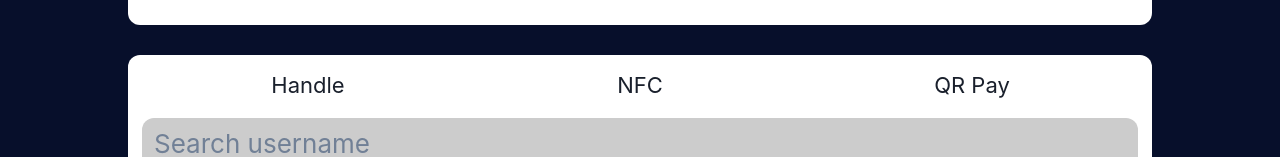
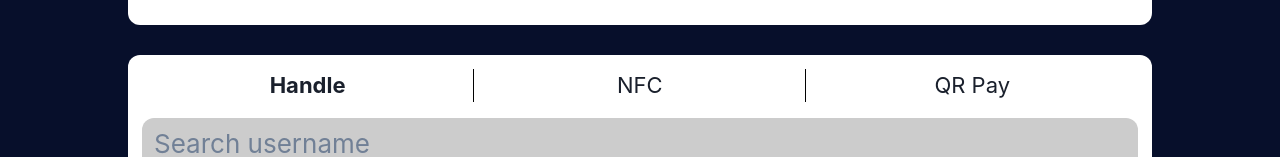
Before and after one commit to Project-Hackathons/tiktok-techjam, a Next.js app in the folder frontend/: page /pay in a window 1280 px wide. Shown: the part 177-334 px from the top of the page. Built offline with nearby package versions, Linux system fonts and the light colour scheme.

Commit message:
bold payment type on select

```diff
--- a/frontend/src/pages/pay.tsx
+++ b/frontend/src/pages/pay.tsx
@@ -89,7 +89,9 @@ export default function Home() {
           {paymentTypes.map((type) => (
             <div
               key={type.id}
-              className={styles.type}
+              className={`${styles.type} ${
+                type.id == paymentType ? styles.type_selected : ""
+              }`}
               onClick={() => {
                 setPaymentType(type.id);
               }}
--- a/frontend/src/styles/Pay.module.css
+++ b/frontend/src/styles/Pay.module.css
@@ -60,6 +60,14 @@
   width: 100%;
   text-align: center;
   font-size: 22px;
+}
+
+.type:not(:last-child) {
+  border-right: 1px solid var(--color-black);
+}
+
+.type_selected {
+  font-weight: 700;
 }
 
 .searchContainer {
```
